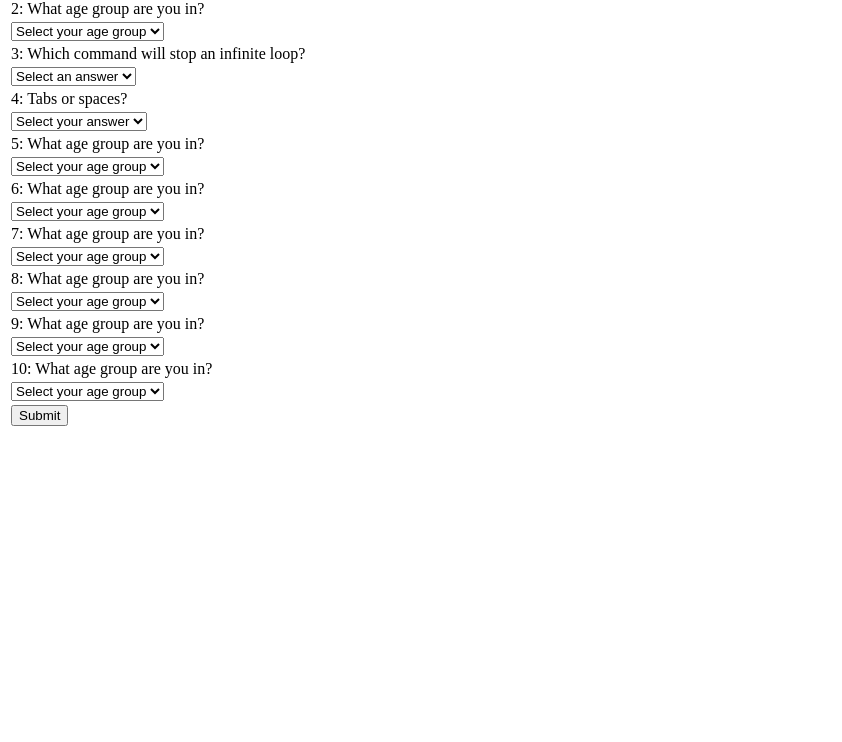
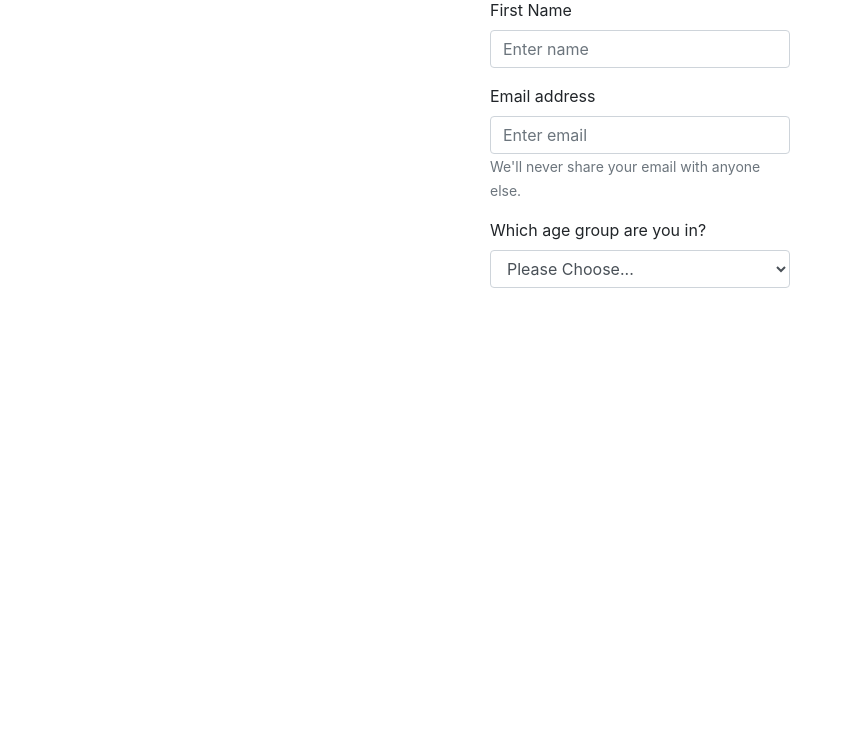
Before and after one commit to michaelwestcohaesus/michaelwestcohaesus.github.io, a plain HTML site: page index.html in a window 1280 px wide. Shown: the part 58-800 px from the top of the page, without its empty margins (0-842 px from the left). Drawn offline with nearby package versions, Linux system fonts and the light colour scheme.

Commit message:
Second commit

```diff
--- a/index.html
+++ b/index.html
@@ -1,145 +1,38 @@
 <!DOCTYPE html>
-<html>
+<html lang="en">
 <head>
 	<title>Michael's Questionnaire</title>
+  <link rel="stylesheet" href="https://maxcdn.bootstrapcdn.com/bootstrap/4.0.0-alpha.2/css/bootstrap.min.css" integrity="sha384-y3tfxAZXuh4HwSYylfB+J125MxIs6mR5FOHamPBG064zB+AFeWH94NdvaCBm8qnd" crossorigin="anonymous">
 </head>
-<body>
-	<form action="#" name="my form" method="post" accept-charset="utf-8">
-		<table>
-			<tr>
-				<td>1: First name?</td>
-			</tr>
-			<tr>
-				<td><input type="text" name="firstname"></td>
-			</tr>
-			<tr>
-				<td>2: What age group are you in?</td>
-			</tr>
-			<tr>
-				<td>
-					<select name="age group">
-						<option value="" default selected>Select your age group</option>
-						<option value="18 and under">18 and under</option>
-						<option value="19 - 25">19 - 25</option>
-						<option value="26 - 35">26 - 35</option>
-						<option value="36 and over">36 and over</option>
-					</select>
-				</td>
-			</tr>
-			<tr>
-				<td>3: Which command will stop an infinite loop?</td>
-			</tr>
-			<tr>
-				<td>
-					<select name="age group">
-						<option value="" default selected>Select an answer</option>
-						<option value="18 and under">Alt - C</option>
-						<option value="19 - 25">Shift - C</option>
-						<option value="26 - 35">Esc</option>
-						<option value="36 and over">Ctrl - C</option>
-					</select>
-				</td>
-			</tr>
-			<tr>
-				<td>4: Tabs or spaces?</td>
-			</tr>
-			<tr>
-				<td>
-					<select name="question4">
-						<option value="" default selected>Select your answer</option>
-						<option value="Tabs">Tabs</option>
-						<option value="Spaces">Spaces</option>
-					</select>
-				</td>
-			</tr>
-			<tr>
-				<td>5: What age group are you in?</td>
-			</tr>
-			<tr>
-				<td>
-					<select name="age group">
-						<option value="" default selected>Select your age group</option>
-						<option value="18 and under">18 and under</option>
-						<option value="19 - 25">19 - 25</option>
-						<option value="26 - 35">26 - 35</option>
-						<option value="36 and over">36 and over</option>
-					</select>
-				</td>
-			</tr>
-			<tr>
-				<td>6: What age group are you in?</td>
-			</tr>
-			<tr>
-				<td>
-					<select name="age group">
-						<option value="" default selected>Select your age group</option>
-						<option value="18 and under">18 and under</option>
-						<option value="19 - 25">19 - 25</option>
-						<option value="26 - 35">26 - 35</option>
-						<option value="36 and over">36 and over</option>
-					</select>
-				</td>
-			</tr>
-			<tr>
-				<td>7: What age group are you in?</td>
-			</tr>
-			<tr>
-				<td>
-					<select name="age group">
-						<option value="" default selected>Select your age group</option>
-						<option value="18 and under">18 and under</option>
-						<option value="19 - 25">19 - 25</option>
-						<option value="26 - 35">26 - 35</option>
-						<option value="36 and over">36 and over</option>
-					</select>
-				</td>
-			</tr>
-			<tr>
-				<td>8: What age group are you in?</td>
-			</tr>
-			<tr>
-				<td>
-					<select name="age group">
-						<option value="" default selected>Select your age group</option>
-						<option value="18 and under">18 and under</option>
-						<option value="19 - 25">19 - 25</option>
-						<option value="26 - 35">26 - 35</option>
-						<option value="36 and over">36 and over</option>
-					</select>
-				</td>
-			</tr>
-			<tr>
-				<td>9: What age group are you in?</td>
-			</tr>
-			<tr>
-				<td>
-					<select name="age group">
-						<option value="" default selected>Select your age group</option>
-						<option value="18 and under">18 and under</option>
-						<option value="19 - 25">19 - 25</option>
-						<option value="26 - 35">26 - 35</option>
-						<option value="36 and over">36 and over</option>
-					</select>
-				</td>
-			</tr>
-			<tr>
-				<td>10: What age group are you in?</td>
-			</tr>
-			<tr>
-				<td>
-					<select name="age group">
-						<option value="" default selected>Select your age group</option>
-						<option value="18 and under">18 and under</option>
-						<option value="19 - 25">19 - 25</option>
-						<option value="26 - 35">26 - 35</option>
-						<option value="36 and over">36 and over</option>
-					</select>
-				</td>
-			</tr>
-			<tr>
-				<td><input type="submit" name="submit" value="Submit"></td>
-			</tr>
-		</table>
-	</form>
+
+  <div class="col-sm-12">
+  <form style="margin: 0 auto;width:300px;">
+  <h1>Questionnaire</h1>
+  <fieldset class="form-group">
+    <label for="exampleInputName" class="control-label">First Name</label>
+    <input type="text" class="form-control" id="exampleInputName" placeholder="Enter name">
+  </fieldset>
+  <fieldset class="form-group">
+    <label for="exampleInputEmail1" class="control-label">Email address</label>
+    <input type="email" class="form-control" id="exampleInputEmail1" placeholder="Enter email">
+    <small class="text-muted">We'll never share your email with anyone else.</small>
+  </fieldset>
+  <fieldset class="form-group">
+    <label for="exampleSelect1">Which age group are you in?</label>
+    <select class="form-control" id="exampleSelect1" placeholder="Enter age group">
+      <option value="" disabled selected hidden>Please Choose...</option>
+      <option>Under 18</option>
+      <option>19 - 24</option>
+      <option>25 - 30</option>
+      <option>31 - 36</option>
+      <option>37 and over</option>
+    </select>
+  </form>
+  </div>
+
+
+
+<script src="https://ajax.googleapis.com/ajax/libs/jquery/2.1.4/jquery.min.js"></script>
+<script src="https://maxcdn.bootstrapcdn.com/bootstrap/4.0.0-alpha.2/js/bootstrap.min.js" integrity="sha384-vZ2WRJMwsjRMW/8U7i6PWi6AlO1L79snBrmgiDpgIWJ82z8eA5lenwvxbMV1PAh7" crossorigin="anonymous"></script>
 </body>
 </html>
```
